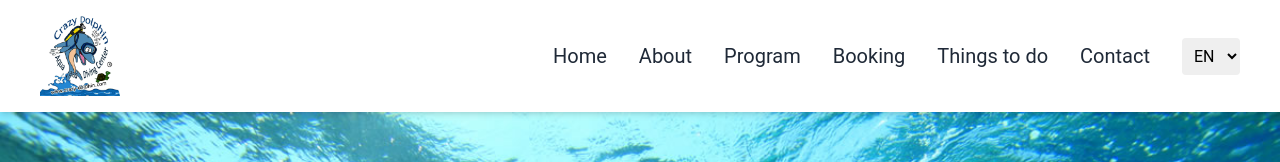
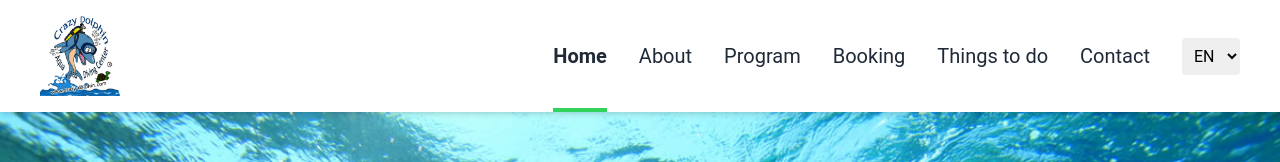
Before and after one commit to mahmoudzanoun13/crazydolphin, a React (Create React App) app: page /#/ in a window 1280 px wide. Shown: the top 162 px of the page. Built offline with nearby package versions, Linux system fonts and the light colour scheme; what tw-elements would draw is missing.

Commit message:
adding styles for active page updating..

```diff
--- /dev/null
+++ b/src/components/Header/Header.css
@@ -0,0 +1,5 @@
+.active {
+  font-weight: 700;
+  border-bottom: 4px solid #31d35c;
+  padding-bottom: 40px;
+}
--- a/src/components/Header/Header.js
+++ b/src/components/Header/Header.js
@@ -6,6 +6,7 @@ import closeLarge from '../../assets/images/close_large.png';
 import closeSmall from '../../assets/images/close_small.png';
 import { NavLink } from 'react-router-dom';
 import { useTranslation } from 'react-i18next';
+import './Header.css';
 
 export const Header = () => {
   const { t, i18n } = useTranslation();
```
